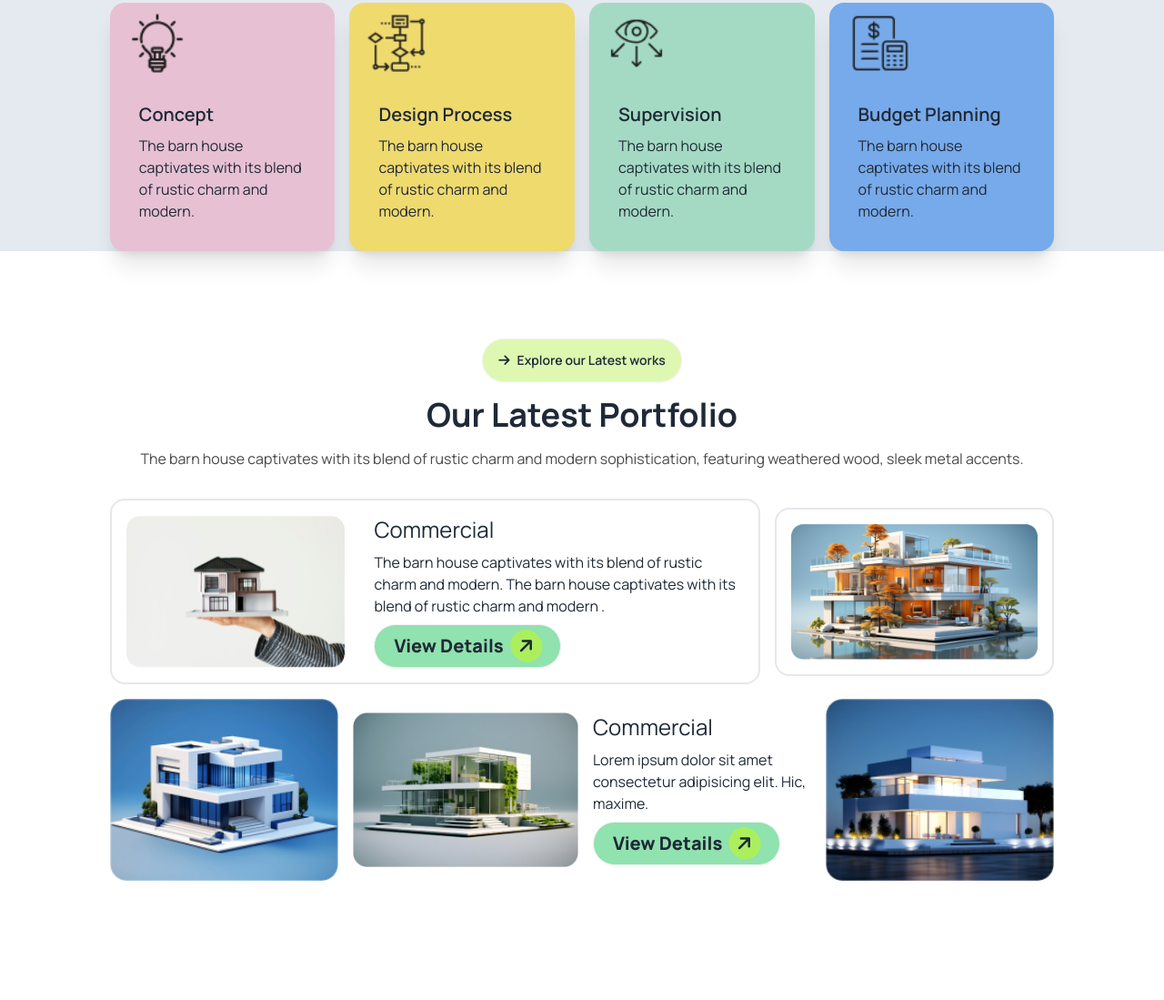
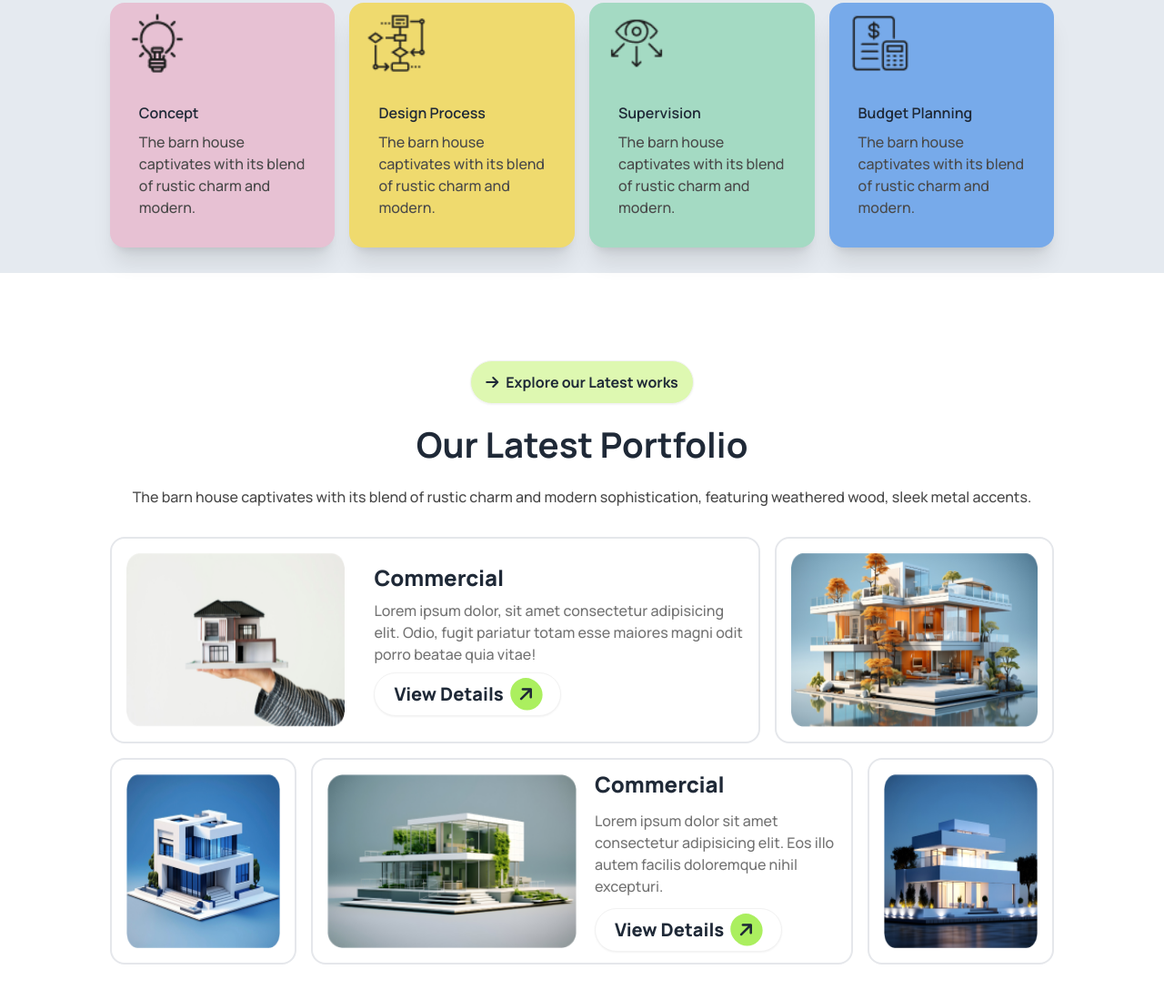
Before and after one commit to Shadmans-World/assignment-3-repo, a plain HTML site: page index.html in a window 1280 px wide. Shown: the part 1661-2760 px from the top of the page at 91% size. Before the commit the page ends 2725 px from the top, so only its background shows below. Drawn offline with nearby package versions, Linux system fonts and the light colour scheme.

Commit message:
Challange Part DOne

```diff
--- a/index.html
+++ b/index.html
@@ -67,7 +67,7 @@
             colors: {
               clifford: "#da373d",
               "btn-clr": "#ABEF5F",
-              prgph: "#494949",
+              'lil-paragraph': "#494949",
               clr: "rgb(30, 30, 30)",
               "paragraph-opacity": "#737373",
             },
@@ -157,7 +157,7 @@
     <main class="mt-14 bg-slate-300/50">
       <!-- Design -->
       <section
-        class="lg:max-w-[88%] md:max-w-[88%] mb-5 flex flex-col lg:flex-row mx-auto px-11 justify-center items-center lg:items-start lg:justify-start pt-10 py-11 gap-11"
+        class="lg:max-w-[88%] md:max-w-[88%] mb-5 flex flex-col lg:flex-row mx-auto px-11 justify-center items-center lg:items-center lg:justify-start pt-10 py-11 gap-11"
       >
         <!-- Text part -->
         <div class="flex flex-col lg:w-1/2 gap-y-4">
@@ -233,7 +233,7 @@
 
       <!-- Process -->
       <section
-        class="container lg:max-w-[88%] md:max-w-[88%] mb-24 text-center mx-auto gap-y-4 flex flex-col"
+        class="container lg:max-w-[88%] md:max-w-[88%] mb-24 text-center mx-auto gap-y-4 flex flex-col pb-7"
       >
         <div class="flex flex-col gap-y-4 justify-center items-center mb-4">
           <button class="btn btn-ghost bg-white rounded-3xl w-[206px]">
@@ -260,8 +260,8 @@
               />
 
               <div class="card-body">
-                <h2 class="card-title">Concept</h2>
-                <p>
+                <h2 class="card-title text-base font-semibold">Concept</h2>
+                <p class="text-lil-paragraph font-medium">
                   The barn house captivates with its blend of rustic charm and
                   modern.
                 </p>
@@ -279,8 +279,8 @@
               />
 
               <div class="card-body">
-                <h2 class="card-title">Design Process</h2>
-                <p>
+                <h2 class="card-title text-base font-semibold">Design Process</h2>
+                <p class="text-lil-paragraph font-medium">
                   The barn house captivates with its blend of rustic charm and
                   modern.
                 </p>
@@ -294,8 +294,8 @@
               <img class="w-16 ml-5 mt-3" src="assets/vision.png" alt="Shoes" />
 
               <div class="card-body">
-                <h2 class="card-title">Supervision</h2>
-                <p>
+                <h2 class="card-title text-base font-semibold">Supervision</h2>
+                <p class="text-lil-paragraph font-medium">
                   The barn house captivates with its blend of rustic charm and
                   modern.
                 </p>
@@ -313,8 +313,8 @@
               />
 
               <div class="card-body">
-                <h2 class="card-title">Budget Planning</h2>
-                <p>
+                <h2 class="card-title text-base font-semibold">Budget Planning</h2>
+                <p class="text-lil-paragraph font-medium">
                   The barn house captivates with its blend of rustic charm and
                   modern.
                 </p>
@@ -331,11 +331,11 @@
     >
       <!-- Up part -->
       <div class="flex flex-col gap-y-4 justify-center items-center mb-4">
-        <button class="btn bg-lime-300/50 rounded-3xl w-[220px]">
+        <button class="btn bg-lime-300/50 rounded-3xl max-w-[250px] text-base font-bold">
           <i class="fa-solid fa-arrow-right"></i>Explore our Latest works
         </button>
-        <h1 class="text-4xl font-bold t">Our Latest Portfolio</h1>
-        <p class="text-prgph">
+        <h1 class="text-[2.4rem] font-bold ">Our Latest Portfolio</h1>
+        <p class="text-lil-paragraph font-medium">
           The barn house captivates with its blend of rustic charm and modern
           sophistication, featuring weathered wood, sleek metal accents.
         </p>
@@ -345,21 +345,19 @@
       <div class="flex flex-col gap-4">
         <!-- flex-1 -->
         <div class="flex flex-col lg:flex-row w-full gap-4 justify-center items-center">
-          <div class="w-full lg:w-[70%] flex flex-col lg:flex-row border-2 p-4 rounded-2xl justify-center items-center gap-4">
-            <div class="lg:w-[40%] w-full">
-              <img class="w-full " src="assets/img1.png" alt="" />
+          <div class="w-full lg:w-[70%] flex flex-col lg:flex-row border-2 p-4 rounded-2xl justify-center items-center gap-4 lg:h-[227px]">
+            <div class="lg:w-[40%] w-full lg:h-full">
+              <img class="w-full h-full " src="assets/img1.png" alt="" />
             </div>
             <div
-              class="text-start flex flex-col gap-y-2 lg:pl-4 lg:w-[70%] w-full "
+              class="text-start flex flex-col gap-y-2 lg:pl-4 lg:w-[70%] w-full  "
             >
-              <h1 class="text-2xl">Commercial</h1>
-              <p class="">
-                The barn house captivates with its blend of rustic charm and
-                modern. The barn house captivates with its blend of rustic charm
-                and modern .
+              <h1 class="text-2xl font-extrabold">Commercial</h1>
+              <p class="text-paragraph-opacity text-base font-medium">
+                Lorem ipsum dolor, sit amet consectetur adipisicing elit. Odio, fugit pariatur totam esse maiores magni odit porro beatae quia vitae!
               </p>
               <a
-                class="max-w-[206px]  btn text-xl font-extrabold bg-green-500/50 rounded-3xl"
+                class="max-w-[206px]  btn text-xl font-extrabold bg-white rounded-3xl"
                 >View Details
                 <i
                   class="fa-solid fa-arrow-right -rotate-45 bg-btn-clr rounded-full p-2"
@@ -367,29 +365,32 @@
               </a>
             </div>
           </div>
-          <div class="w-full lg:w-[30%] border-2 p-4 rounded-2xl">
-            <img class="w-full" src="assets/img2.png" alt="" />
+          <div class="w-full lg:w-[30%] lg:h-[227px] border-2 p-4 rounded-2xl">
+            <img class="w-full lg:h-full" src="assets/img2.png" alt="" />
           </div>
         </div>
 
         <!-- Flex-2 -->
          <div class="flex flex-col lg:flex-row w-full gap-4 items-center justify-center">
-          <div class="lg:w-[25%] w-full">
-            <img class="w-full" src="assets/img3.png" alt="">
+          <div class="lg:w-[25%] w-full border-2 p-4 rounded-2xl justify-center items-center lg:h-[227px] md:hidden">
+            <img class="w-full h-full rounded-2xl" src="assets/house-no-3.jpg" alt="">
           </div>
-          <div class="w-full lg:w-[50%] flex flex-col lg:flex-row">
-            <div class="  w-full">
-              <img class="w-full" src="assets/img4.png" alt="" />
+          <div class="lg:w-[25%] w-full border-2 p-4 rounded-2xl justify-center items-center lg:h-[227px]">
+            <img class="w-full h-full" src="assets/img3.png" alt="">
+          </div>
+          <div class="w-full lg:w-[75%] flex flex-col lg:flex-row border-2 p-4 rounded-2xl justify-center items-center lg:h-[227px] gap-4 lg:gap-1 ">
+            <div class="  w-full lg:h-full">
+              <img class="w-full h-full" src="assets/img4.png" alt="" />
             </div>
             <div
-              class="text-start flex flex-col gap-y-2 lg:pl-4  w-full"
+              class="text-start flex flex-col  lg:pl-4  w-full gap-y-3 "
             >
-              <h1 class="text-2xl">Commercial</h1>
-              <p class="">
-                Lorem ipsum dolor sit amet consectetur adipisicing elit. Hic, maxime.
+              <h1 class="text-2xl font-extrabold">Commercial</h1>
+              <p class="text-paragraph-opacity font-medium text-base">
+              Lorem ipsum dolor sit amet consectetur adipisicing elit. Eos illo autem facilis doloremque nihil excepturi.
               </p>
               <a
-                class="w-full max-w-[206px] btn text-xl font-extrabold bg-green-500/50 rounded-3xl"
+                class="max-w-[206px] lg:w-full  btn text-xl font-extrabold bg-white rounded-3xl"
                 >View Details
                 <i
                   class="fa-solid fa-arrow-right -rotate-45 bg-btn-clr rounded-full p-2"
@@ -397,8 +398,8 @@
               </a>
             </div>
           </div>
-          <div class="lg:w-[25%] w-full">
-            <img class="w-full" src="assets/img5.png" alt="">
+          <div class="lg:w-[25%] w-full border-2 p-4 rounded-2xl justify-center items-center lg:h-[227px]">
+            <img class="w-full h-full" src="assets/img5.png" alt="">
           </div>
          </div>
       </div>
```
Also changed, not shown: 1 other file.
